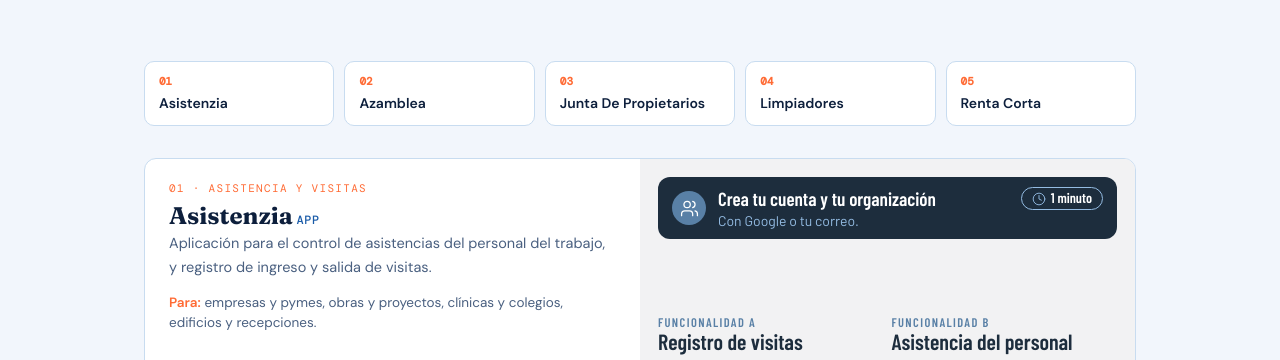
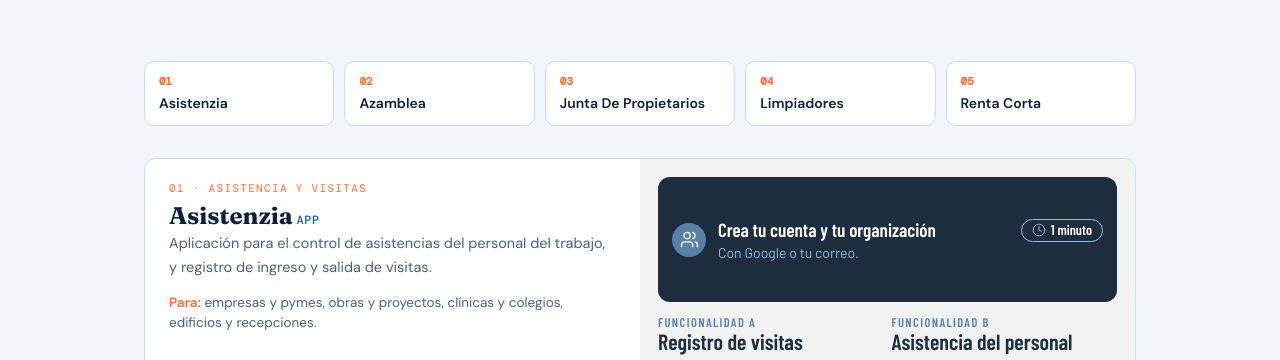
Before and after one commit to Pragma-TI/Pragma-TI, a plain HTML site: page videos.html in a window 1280 px wide. Shown: the part 408-768 px from the top of the page. Drawn offline with nearby package versions, Linux system fonts and the light colour scheme; grey boxes are pictures that could not be loaded.

Commit message:
Catálogo: «Crea tu cuenta» crece hasta los títulos y ya no queda hueco en la infografía
Co-Authored-By: Claude Opus 5.5 <noreply@anthropic.com>

```diff
--- a/videos.html
+++ b/videos.html
@@ -163,7 +163,9 @@
     .con-proceso .app-links { margin-top: 0; padding-top: 0; border-top: 0; }
     .cf-cabeza { grid-area: cabeza; background: #f2f2f3; padding: 18px 18px 10px; display: flex; flex-direction: column; justify-content: space-between; gap: 12px; min-width: 0; }
     .cf-pasos { grid-area: pasos; background: #f2f2f3; padding: 0 18px 18px; display: flex; flex-direction: column; gap: 10px; min-width: 0; }
-    .cf-cuenta { background: var(--cf-oscuro); border-radius: 12px; padding: 10px 14px; display: flex; align-items: center; gap: 12px; }
+    /* «Crea tu cuenta» crece hasta los títulos: así no queda un hueco cuando el texto de la izquierda
+       (título, frase y «Para:») es más alto. */
+    .cf-cuenta { flex: 1; background: var(--cf-oscuro); border-radius: 12px; padding: 10px 14px; display: flex; align-items: center; gap: 12px; }
     .cf-cuenta-ic { width: 34px; height: 34px; flex: none; border-radius: 50%; background: var(--cf-acento); display: flex; align-items: center; justify-content: center; }
     .cf-cuenta-txt { flex: 1; min-width: 0; }
     .cf-cuenta-fila { display: flex; align-items: center; justify-content: space-between; gap: 8px; flex-wrap: wrap; }
```
